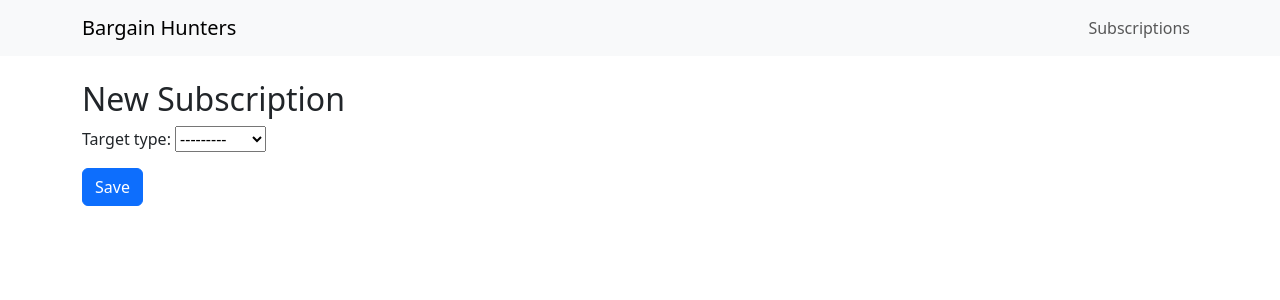
After one commit to spgdaman/projectx, a Django app: page /subscriptions/add/ in a window 1280 px wide. The commit adds this page. Shown: the top 300 px of the page. Run offline with Django 5.2, Linux system fonts and the light colour scheme; the visitor is signed in with stand-in values (Sample User, id 1); data that the repository does not hold is empty.

Commit message:
subscrption feature refactored in models, forms, admin and base html added

```diff
--- a/core/admin.py
+++ b/core/admin.py
@@ -151,6 +151,8 @@ class DealAdmin(admin.ModelAdmin):
 
 class StagingProductAdmin(admin.ModelAdmin):
     list_display = ("retailer_name", "product_name", "price", "branch_name")
+    search_fields = ("retailer_name", "product_name")
+    list_filter = ("retailer_name",)
 
 @admin.register(Subscription)
 class SubscriptionAdmin(admin.ModelAdmin):
@@ -169,8 +171,8 @@ class SubscriptionAdmin(admin.ModelAdmin):
 
     list_filter = (
         "target_type",
-        "is_paid",
-        "is_free_tier",
+        # "is_paid",
+        # "is_free_tier",
         "is_active",
     )
 
--- a/core/forms.py
+++ b/core/forms.py
@@ -4,21 +4,38 @@ from core.models import Subscription, Product, Category, Retailer
 class SubscriptionForm(forms.ModelForm):
     class Meta:
         model = Subscription
-        fields = ["target_type", "product", "category", "retailer", "is_paid"]
+        fields = ['target_type', 'product', 'category', 'retailer',]
 
     def __init__(self, *args, **kwargs):
         super().__init__(*args, **kwargs)
+        # Initially hide all target-specific fields
+        self.fields['product'].queryset = Product.objects.none()
+        self.fields['category'].queryset = Category.objects.all()
+        self.fields['retailer'].queryset = Retailer.objects.all()
 
-        # Initially hide all fields
-        self.fields["product"].queryset = Product.objects.none()
-        self.fields["category"].queryset = Category.objects.all()
-        self.fields["retailer"].queryset = Retailer.objects.all()
+        # Always load categories and retailers
+        self.fields['category'].queryset = Category.objects.all()
+        self.fields['retailer'].queryset = Retailer.objects.all()
 
-        if self.instance and self.instance.pk:
-            # Show only the relevant field for update
-            if self.instance.target_type == "product":
-                self.fields["product"].queryset = Product.objects.all()
-            elif self.instance.target_type == "category":
-                self.fields["category"].queryset = Category.objects.all()
-            elif self.instance.target_type == "retailer":
-                self.fields["retailer"].queryset = Retailer.objects.all()
+        # Default: hide product queryset
+        self.fields['product'].queryset = Product.objects.none()
+
+        # If form submitted
+        if 'target_type' in self.data:
+            target_type = self.data.get('target_type')
+            if target_type == 'product':
+                self.fields['product'].queryset = Product.objects.all()
+            elif target_type == 'category':
+                self.fields['category'].queryset = Category.objects.all()
+            elif target_type == 'retailer':
+                self.fields['retailer'].queryset = Retailer.objects.all()
+
+        # If editing an existing subscription
+        elif self.instance.pk:
+            if self.instance.target_type == 'product' and self.instance.product:
+                # Populate all products so dropdown works
+                self.fields['product'].queryset = Product.objects.all()
+            elif self.instance.target_type == 'category' and self.instance.category:
+                self.fields['category'].queryset = Category.objects.all()
+            elif self.instance.target_type == 'retailer' and self.instance.retailer:
+                self.fields['retailer'].queryset = Retailer.objects.all()
--- a/core/models.py
+++ b/core/models.py
@@ -1,5 +1,15 @@
 from django.db import models
 from django.conf import settings
+from django.contrib.auth.models import User
+
+class UserProfile(models.Model):
+    user = models.OneToOneField(User, on_delete=models.CASCADE)
+    payment_status = models.BooleanField(default=False)  # Paid subscription
+    is_free_tier = models.BooleanField(default=True)     # Free tier
+    is_active = models.BooleanField(default=True)
+
+    def __str__(self):
+        return f"{self.user.username} profile"
 
 class Category(models.Model):
     """
@@ -22,7 +32,6 @@ class Category(models.Model):
         if self.parent:
             return f"{self.parent} > {self.name}"
         return self.name
-
 
 class Retailer(models.Model):
     """
@@ -58,7 +67,6 @@ class RetailerCategory(models.Model):
     def __str__(self):
         return f"{self.retailer.name}: {self.name}"
 
-
 class CategoryMapping(models.Model):
     """
     Mapping of RetailerCategory → Master Category.
@@ -75,7 +83,6 @@ class CategoryMapping(models.Model):
 
     def __str__(self):
         return f"{self.retailer_category} → {self.master_category}"
-
 
 class Product(models.Model):
     """
@@ -110,7 +117,6 @@ class Product(models.Model):
             self.master_category = self.retailer_category.mapping.master_category
             self.save()
 
-
 class Deal(models.Model):
     product = models.ForeignKey(Product, on_delete=models.CASCADE)
     retailer = models.ForeignKey(Retailer, on_delete=models.CASCADE)
@@ -120,7 +126,6 @@ class Deal(models.Model):
 
     link = models.URLField(null=True, blank=True)
     scraped_at = models.DateTimeField(auto_now_add=True)
-
 
 class StagingProduct(models.Model):
     """
@@ -164,9 +169,17 @@ class Subscription(models.Model):
     category = models.ForeignKey("Category", null=True, blank=True, on_delete=models.CASCADE)
     retailer = models.ForeignKey("Retailer", null=True, blank=True, on_delete=models.CASCADE)
 
-    is_paid = models.BooleanField(default=False)
-    is_free_tier = models.BooleanField(default=True)
+    # is_paid = models.BooleanField(default=False)
+    # is_free_tier = models.BooleanField(default=True)
     is_active = models.BooleanField(default=True)
+
+    @property
+    def is_paid(self):
+        return self.user.userprofile.payment_status
+
+    @property
+    def is_free_tier(self):
+        return self.user.userprofile.is_free_tier
 
     created_at = models.DateTimeField(auto_now_add=True)
     last_updated_at = models.DateTimeField(auto_now=True)
--- /dev/null
+++ b/core/templates/base.html
@@ -0,0 +1,25 @@
+<!DOCTYPE html>
+<html lang="en">
+<head>
+    <meta charset="UTF-8">
+    <title>{% block title %}Bargain Hunters{% endblock %}</title>
+    <link rel="stylesheet" href="https://cdn.jsdelivr.net/npm/bootstrap@5.3.2/dist/css/bootstrap.min.css">
+</head>
+<body>
+    <nav class="navbar navbar-expand-lg navbar-light bg-light mb-4">
+        <div class="container">
+            <a class="navbar-brand" href="/">Bargain Hunters</a>
+            <ul class="navbar-nav">
+                <li class="nav-item">
+                    <a class="nav-link" href="{% url 'subscription_list' %}">Subscriptions</a>
+                </li>
+            </ul>
+        </div>
+    </nav>
+
+    <div class="container">
+        {% block content %}
+        {% endblock %}
+    </div>
+</body>
+</html>
--- a/core/templates/core/subscription_form.html
+++ b/core/templates/core/subscription_form.html
@@ -1,10 +1,44 @@
-{% extends "base.html" %}
+{% extends 'base.html' %}
+
 {% block content %}
-<h2>{{ action }} Subscription</h2>
+<h2>{{ form.instance.pk|yesno:"Edit,New" }} Subscription</h2>
 <form method="post">
     {% csrf_token %}
-    {{ form.as_p }}
-    <button type="submit">{{ action }}</button>
+    {{ form.non_field_errors }}
+
+    <div class="mb-3">
+        {{ form.target_type.label_tag }}
+        {{ form.target_type }}
+    </div>
+
+    <div class="mb-3" id="product-field">
+        {{ form.product.label_tag }}
+        {{ form.product }}
+    </div>
+
+    <div class="mb-3" id="category-field">
+        {{ form.category.label_tag }}
+        {{ form.category }}
+    </div>
+
+    <div class="mb-3" id="retailer-field">
+        {{ form.retailer.label_tag }}
+        {{ form.retailer }}
+    </div>
+
+    <button class="btn btn-primary" type="submit">Save</button>
 </form>
-<a href="{% url 'subscription_list' %}">Back to list</a>
+
+<script>
+function toggleFields() {
+    let target = document.getElementById('id_target_type').value;
+    document.getElementById('product-field').style.display = target === 'product' ? 'block' : 'none';
+    document.getElementById('category-field').style.display = target === 'category' ? 'block' : 'none';
+    document.getElementById('retailer-field').style.display = target === 'retailer' ? 'block' : 'none';
+}
+
+// Initial toggle on page load
+toggleFields();
+document.getElementById('id_target_type').addEventListener('change', toggleFields);
+</script>
 {% endblock %}
```
